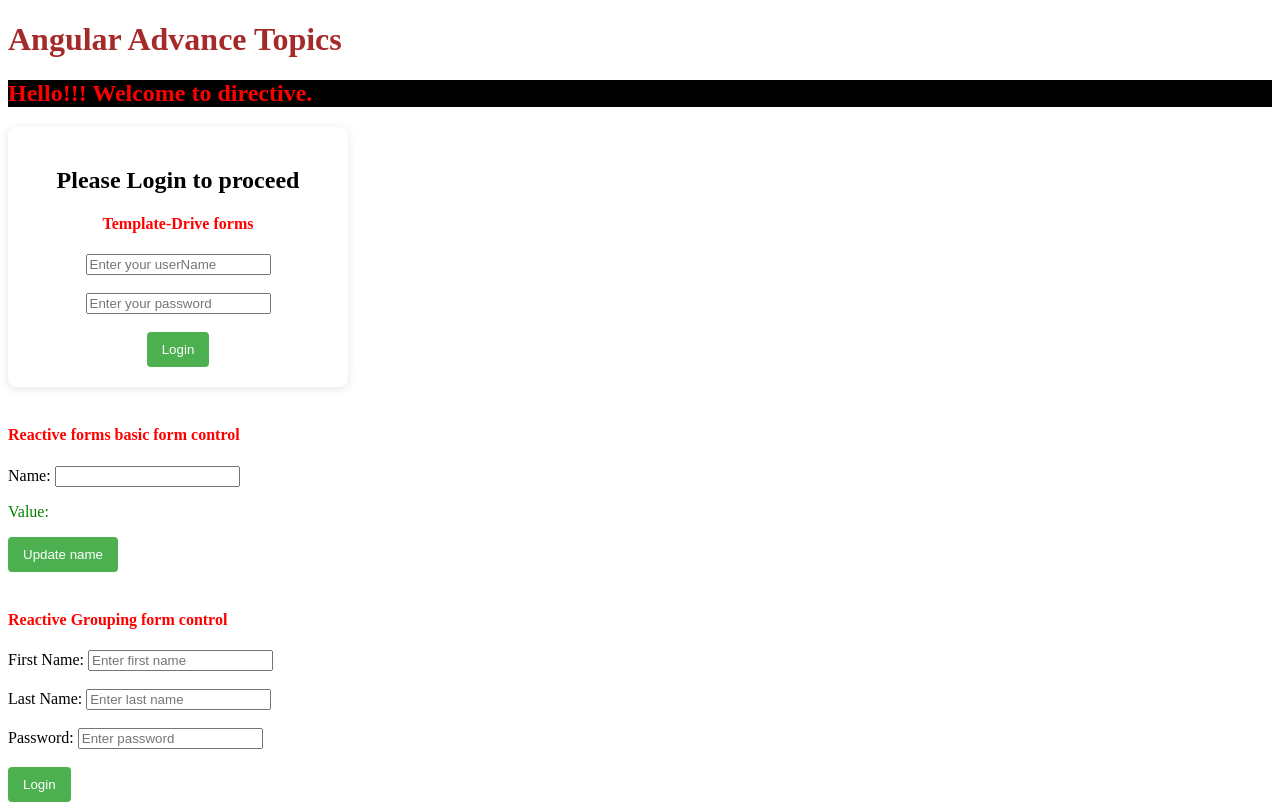
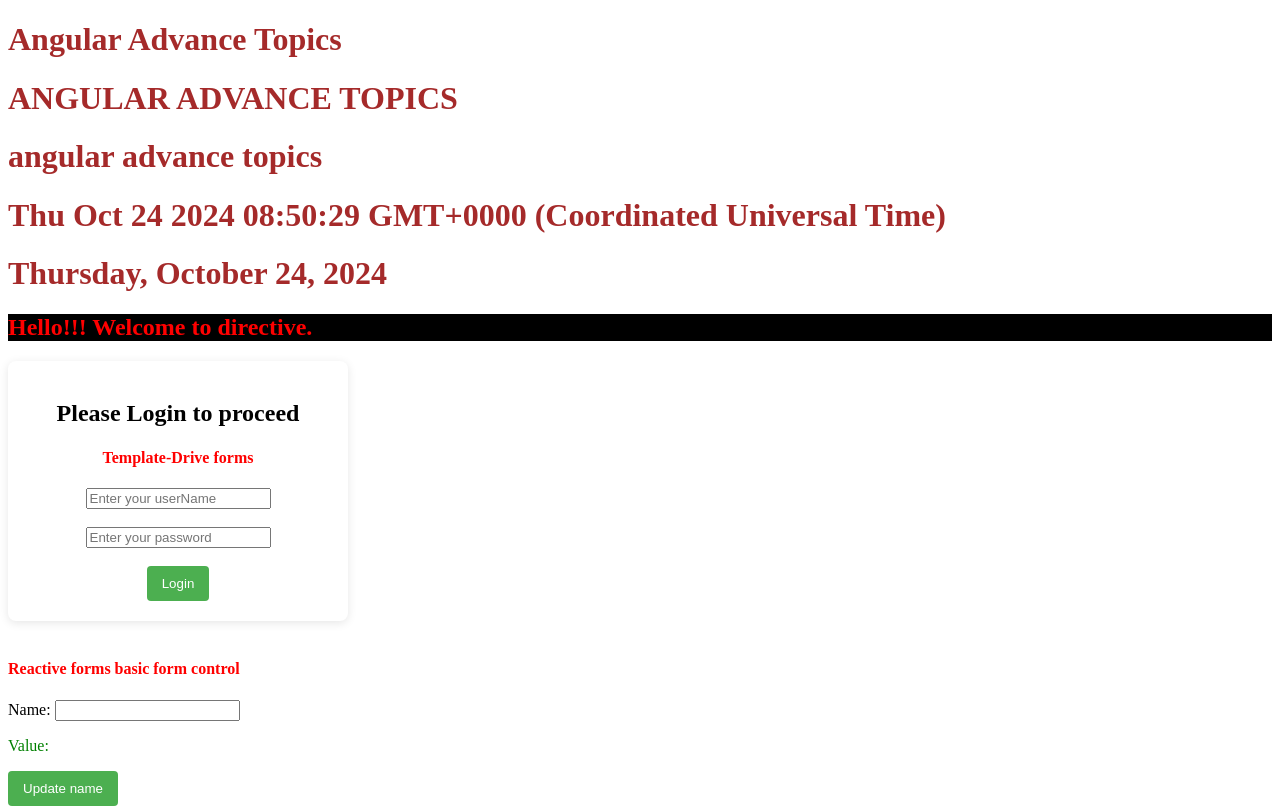
Before and after one commit to Sufiyan33/Learning-Angular, an Angular app in the folder Angular-Advance/advance/: page / in a window 1280 px wide. Shown: the top 808 px of the page. Built offline with nearby package versions, Linux system fonts and the light colour scheme.

Commit message:
Example of pipes

```diff
--- a/Angular-Advance/advance/src/app/app.component.html
+++ b/Angular-Advance/advance/src/app/app.component.html
@@ -1,4 +1,10 @@
-<h1 style="color: brown;">Angular Advance Topics</h1>
+<h1 style="color: brown;">{{title}}</h1>
+<!-- Example of Pipes -->
+<h1 style="color: brown;">{{title | uppercase}}</h1>
+<h1 style="color: brown;">{{title | lowercase}}</h1>
+<h1 style="color: brown;">{{today}}</h1>
+<h1 style="color: brown;">{{today | date : 'fullDate'}}</h1>
+
 
 <h2 appRedElement >{{directiveTitle}}</h2>
 
--- a/Angular-Advance/advance/src/app/app.component.ts
+++ b/Angular-Advance/advance/src/app/app.component.ts
@@ -16,6 +16,7 @@
 })
 export class AppComponent {
   title = 'Angular Advance Topics';
+  today = Date();
   directiveTitle = 'Hello!!! Welcome to directive.';
 
   userLogin(item:any){
```
